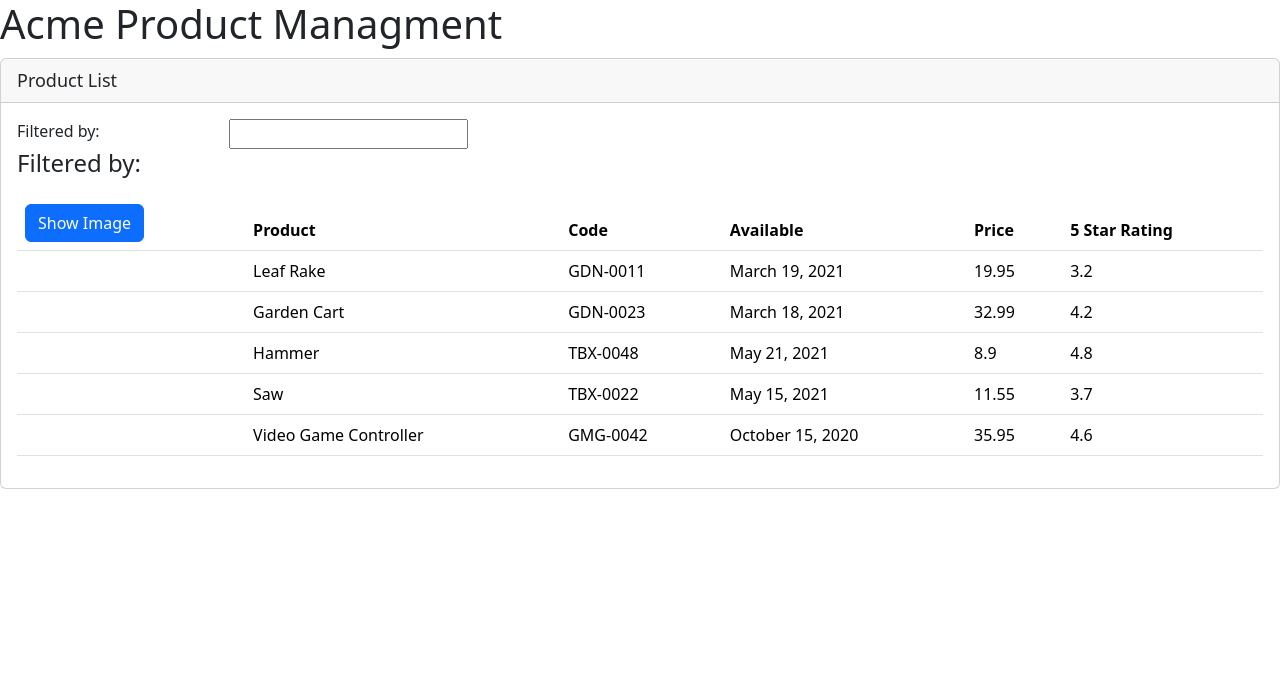
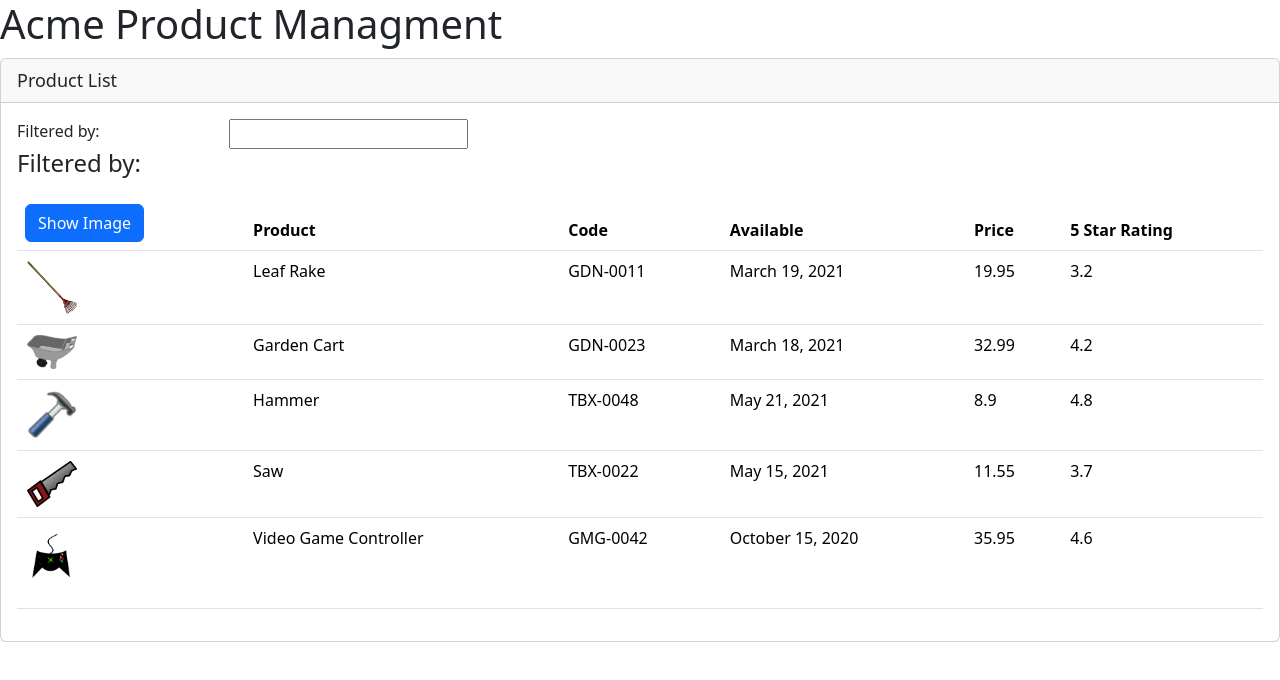
Before and after one commit to IliyaZafirov/APM, an Angular app in the folder APM-Start/: page / in a window 1280 px wide. Shown: the top 680 px of the page. Built offline with nearby package versions, Linux system fonts and the light colour scheme.

Commit message:
products img added

```diff
--- a/APM-Start/src/app/products/product-list.component.html
+++ b/APM-Start/src/app/products/product-list.component.html
@@ -33,7 +33,10 @@
                 </thead>
                 <tbody>
                     <tr *ngFor="let product of products">
-                        <td></td>
+                        <td>
+                            <img [src]="product.imageUrl" [title]="product.productName" [style.width.px]="imageWidth"
+                            [style.margin.px]="imageMargin"   >
+                        </td>
                         <td>{{ product.productName }}</td>
                         <td>{{ product.productCode }}</td>
                         <td>{{ product.releaseDate }}</td>
--- a/APM-Start/src/app/products/product-list.component.ts
+++ b/APM-Start/src/app/products/product-list.component.ts
@@ -7,6 +7,8 @@
 
 export class ProductListComponent {
         pageTitle: string = 'Product List';
+        imageWidth: number = 50;
+        imageMargin: number = 2;
         products: any[] = [
                 {
                         "productId": 1,
```
